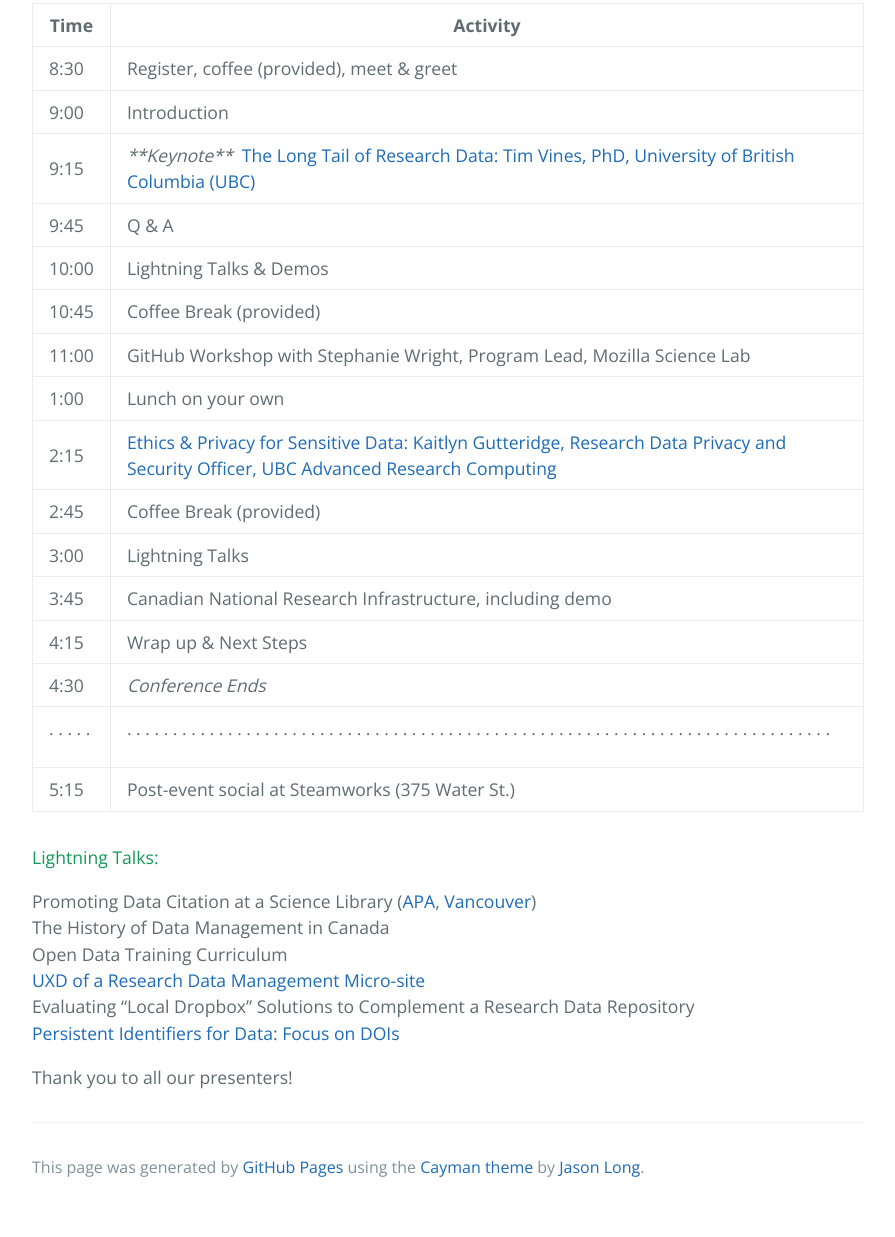
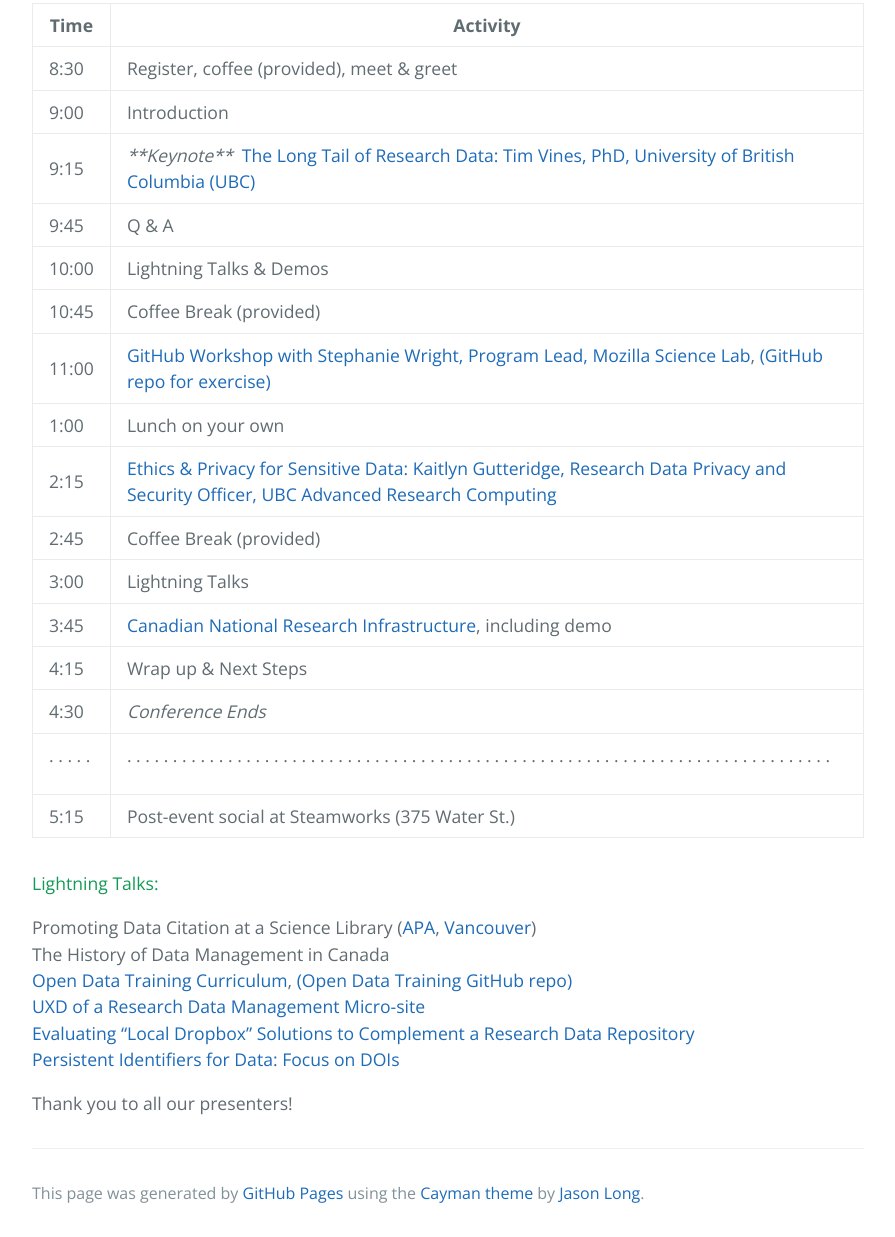
Before and after one commit to stephwright/PNWData, a plain HTML site: page conference.html in a window 1280 px wide. Shown: the part 624-1861 px from the top of the page, without its empty margins (192-1087 px from the left). Before the commit the page ends 1835 px from the top, so only its background shows below. Drawn offline with nearby package versions, Linux system fonts and the light colour scheme.

Commit message:
Added more links to conference presentations
Also fixed links for PDFs to stephwright (vs gallingerj) repo

```diff
--- a/conference.html
+++ b/conference.html
@@ -41,7 +41,7 @@
 </tr>
 <tr>
 <td>9:15</td>
-<td><em>**Keynote**</em>&nbsp; <a href="https://github.com/gallingerj/PNWData/raw/master/docs/Vines%20talk%20PNWDC.pdf">The Long Tail of Research Data: Tim Vines, PhD, University of British Columbia (UBC)</a></td>
+<td><em>**Keynote**</em>&nbsp; <a href="https://github.com/stephwright/PNWData/raw/master/docs/Vines%20talk%20PNWDC.pdf">The Long Tail of Research Data: Tim Vines, PhD, University of British Columbia (UBC)</a></td>
 </tr>
 <tr>
 <td>9:45</td>
@@ -57,7 +57,7 @@
 </tr>
 <tr>
 <td>11:00</td>
-<td>GitHub Workshop with Stephanie Wright, Program Lead, Mozilla Science Lab</td>
+<td><a href="http://bit.ly/PNWDC2016">GitHub Workshop with Stephanie Wright, Program Lead, Mozilla Science Lab</a>, <a href="https://github.com/stephwright/project-mgmt">(GitHub repo for exercise)</a></td>
 </tr>
 <tr>
 <td>1:00</td>
@@ -65,7 +65,7 @@
 </tr>
 <tr>
 <td>2:15</td>
-<td><a href="https://github.com/gallingerj/PNWData/raw/master/docs/PNWDC%20Presentation_Nov%2010%202016.pdf">Ethics &amp; Privacy for Sensitive Data: Kaitlyn Gutteridge, Research Data Privacy and Security Officer, UBC Advanced Research Computing</a></td>
+<td><a href="https://github.com/stephwright/PNWData/raw/master/docs/PNWDC%20Presentation_Nov%2010%202016.pdf">Ethics &amp; Privacy for Sensitive Data: Kaitlyn Gutteridge, Research Data Privacy and Security Officer, UBC Advanced Research Computing</a></td>
 </tr>
 <tr>
 <td>2:45</td>
@@ -77,7 +77,7 @@
 </tr>
 <tr>
 <td>3:45</td>
-<td>Canadian National Research Infrastructure, including demo</td>
+<td><a href="https://github.com/stephwright/PNWData/raw/master/docs/canheit2016.pdf">Canadian National Research Infrastructure</a>, including demo</td>
 </tr>
 <tr>
 <td>4:15</td>
@@ -105,12 +105,12 @@
 
 <h4>Lightning Talks:</h4>
 
-<p>Promoting Data Citation at a Science Library (<a href="https://github.com/gallingerj/PNWData/raw/master/docs/DataCitationAPA_v1.pdf">APA</a>, <a href="https://github.com/gallingerj/PNWData/raw/master/docs/DataCitationVancouverorUniformStyle_v1.pdf">Vancouver</a>)
+<p>Promoting Data Citation at a Science Library (<a href="https://github.com/stephwright/PNWData/raw/master/docs/DataCitationAPA_v1.pdf">APA</a>, <a href="https://github.com/gallingerj/PNWData/raw/master/docs/DataCitationVancouverorUniformStyle_v1.pdf">Vancouver</a>)
 <br/>The History of Data Management in Canada
-<br/>Open Data Training Curriculum
-<br/><a href="https://github.com/gallingerj/PNWData/raw/master/docs/UXD%20of%20an%20RDM%20microsite.pdf">UXD of a Research Data Management Micro-site</a>
-<br/>Evaluating “Local Dropbox” Solutions to Complement a Research Data Repository
-<br/><a href="https://github.com/gallingerj/PNWData/raw/master/docs/Persistent%20Identifiers%20for%20Data.pdf">Persistent Identifiers for Data: Focus on DOIs</a></p>
+<br/><a href="http://bit.ly/2fJIU6t">Open Data Training Curriculum</a>, <a href="https://github.com/mozillascience/open-data-training">(Open Data Training GitHub repo)</a>
+<br/><a href="https://github.com/stephwright/PNWData/raw/master/docs/UXD%20of%20an%20RDM%20microsite.pdf">UXD of a Research Data Management Micro-site</a>
+<br/><a href="https://docs.google.com/presentation/d/11NHkObn-hmnuCrKxoQ5QFjVhqoGERD4TQb8yN5K-oC8/edit?usp=sharing">Evaluating “Local Dropbox” Solutions to Complement a Research Data Repository</a>
+<br/><a href="https://github.com/stephwright/PNWData/raw/master/docs/Persistent%20Identifiers%20for%20Data.pdf">Persistent Identifiers for Data: Focus on DOIs</a></p>
 
 Thank you to all our presenters!
 
```
